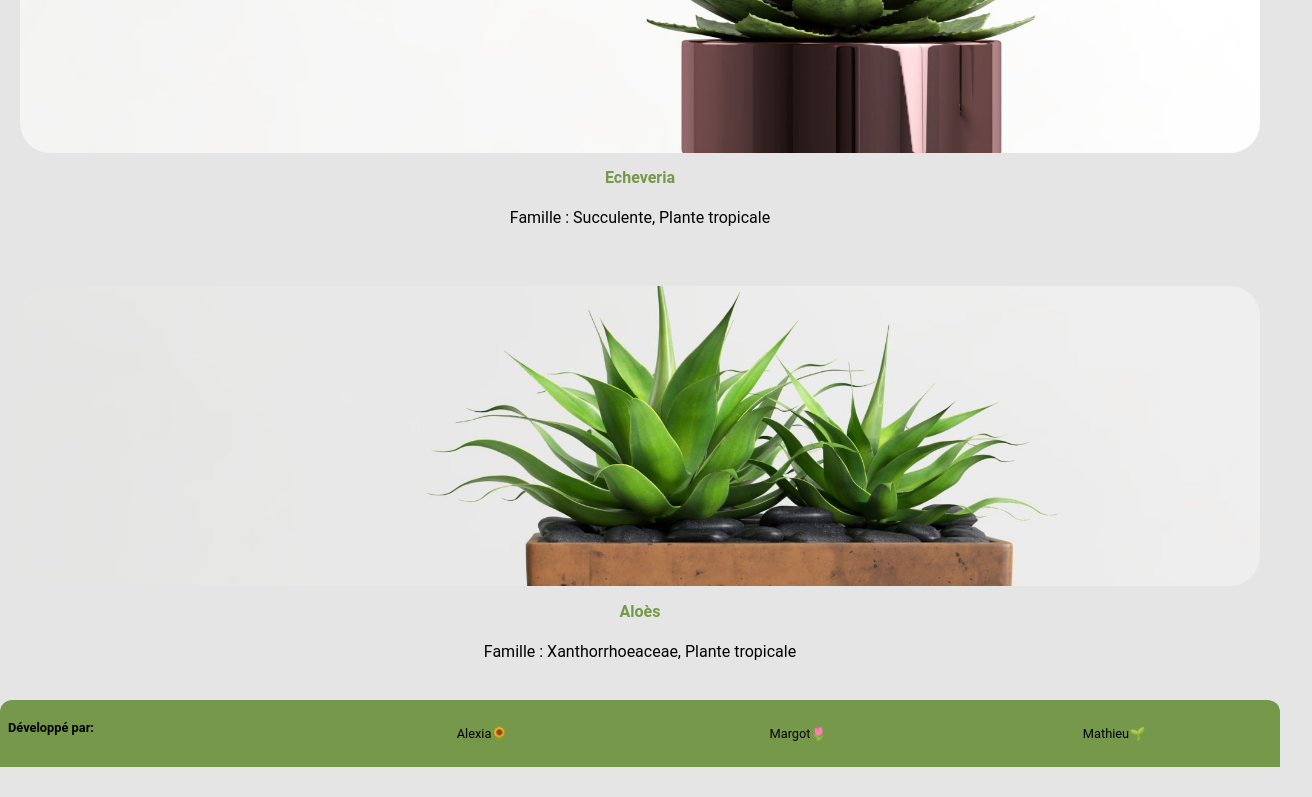
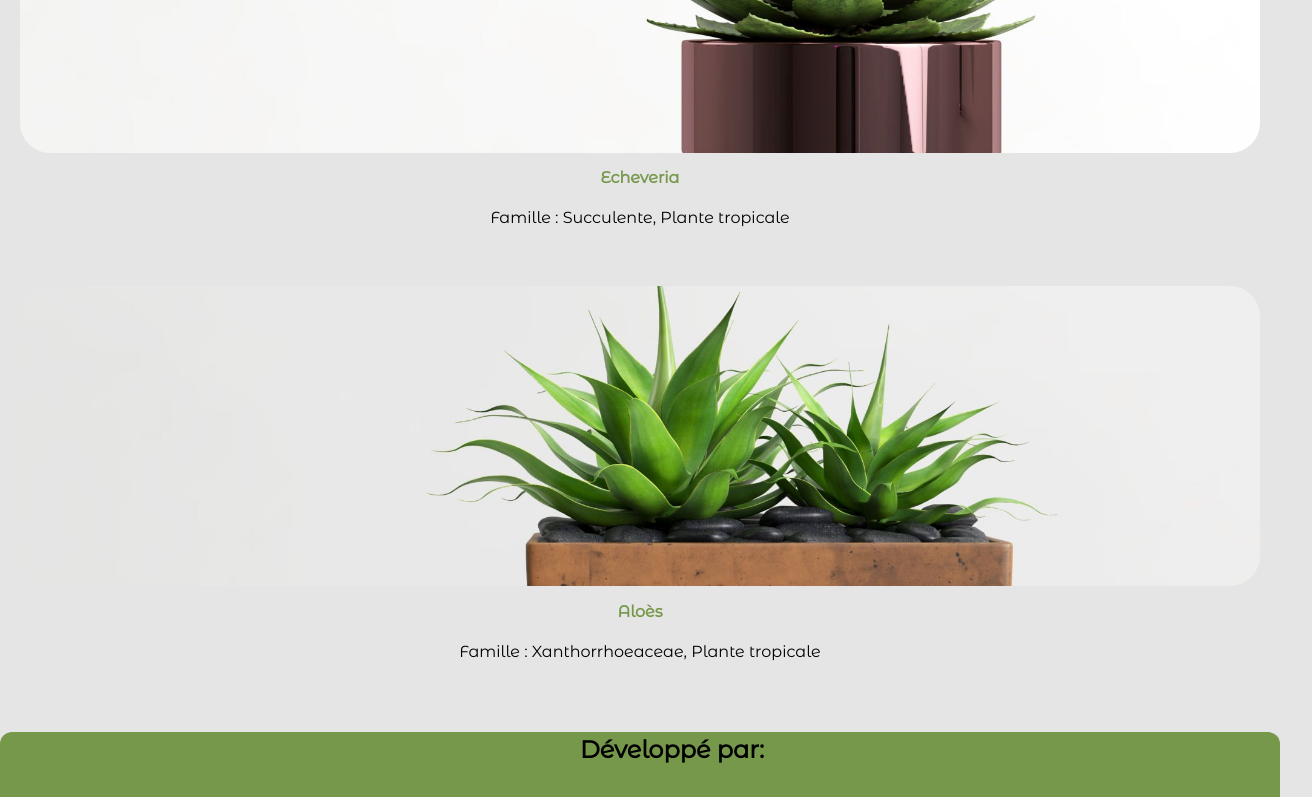
Before and after one commit to margotmas/plant-shop, a React (Vite) app: page / in a window 1280 px wide. Shown: the part 2000-2797 px from the top of the page, 1312 px wide, since content can reach past the window. Before the commit the page ends 2767 px from the top, so only its background shows below. Built offline with nearby package versions, Linux system fonts and the light colour scheme.

Commit message:
ajout font

```diff
--- a/index.html
+++ b/index.html
@@ -1,13 +1,20 @@
 <!doctype html>
 <html lang="en">
+
 <head>
   <meta charset="UTF-8" />
   <link rel="icon" type="image/svg+xml" href="/vite.svg" />
   <meta name="viewport" content="width=device-width, initial-scale=1.0" />
   <title>Plant Shop</title>
+  <link rel="preconnect" href="https://fonts.googleapis.com">
+  <link rel="preconnect" href="https://fonts.gstatic.com" crossorigin>
+  <link href="https://fonts.googleapis.com/css2?family=Montserrat+Alternates:wght@300;400&display=swap"
+    rel="stylesheet">
 </head>
+
 <body>
   <div id="root"></div>
   <script type="module" src="/src/main.jsx"></script>
 </body>
+
 </html>
--- a/src/App.jsx
+++ b/src/App.jsx
@@ -8,6 +8,7 @@
 
 import style from './styles/App.module.css'
 import Footer from './components/Footer';
+
 
 const NameOfWorkers = [
   {
@@ -29,7 +30,8 @@
   return (
 
     <PanierContextProvider>
-    <Header/>
+      <Header />
+
 
       <div className={style.card}>
 
@@ -55,6 +57,7 @@
       </section>
     </PanierContextProvider>
 
+
   );
 }
 
--- a/src/components/Footer.jsx
+++ b/src/components/Footer.jsx
@@ -1,4 +1,5 @@
 import "../styles/Footer.css"
+
 
 function Footer({ infos }) {
 
--- a/src/styles/Cards.module.css
+++ b/src/styles/Cards.module.css
@@ -14,9 +14,11 @@
 
 .cardContent {
   text-align: center;
+  font-family: 'Montserrat Alternates', sans-serif;
+
 }
 
 .cardTitle {
   font-size: 1rem;
-    color : #76984b;
+  color: #76984b;
 }
--- a/src/styles/Footer.css
+++ b/src/styles/Footer.css
@@ -1,30 +1,30 @@
 .BackgroundColorFooter {
 
     background-color: #76984b;
-    border-radius: 12px 12px 0px 0px;
-    display: flex;
-    padding: .5rem;
+    border-radius: 12px;
 
 }
 
 .BackgroundColorFooter>h2 {
-    /* display: flex; */
+    display: flex;
     justify-content: center;
     width: 100%;
-    margin: 0.2;
-    padding: 0.2;
-    font-size: .8rem;
+    margin: 2rem;
+    font-family: 'Montserrat Alternates', sans-serif;
+
 
 }
 
 .UlFooter {
     width: 100%;
     list-style-type: none;
-    padding: 0;
 }
 
 .LiFooter {
     width: 100%;
-    font-size: .8rem;
-    text-align: center;
+    display: flex;
+    font-size: 1rem;
+    font-family: 'Montserrat Alternates', sans-serif;
+
+
 }
--- a/src/styles/Header.module.css
+++ b/src/styles/Header.module.css
@@ -7,4 +7,10 @@
   width: 100%;
   justify-content: space-around;
   border-radius: 0 0 1.5rem 1.5rem;
+  font-family: 'Montserrat Alternates', sans-serif;
+
 }
+
+.header>h1 {
+  font-size: 1.9rem;
+}
```
Lines whose indentation alone changed are shown as unchanged.
